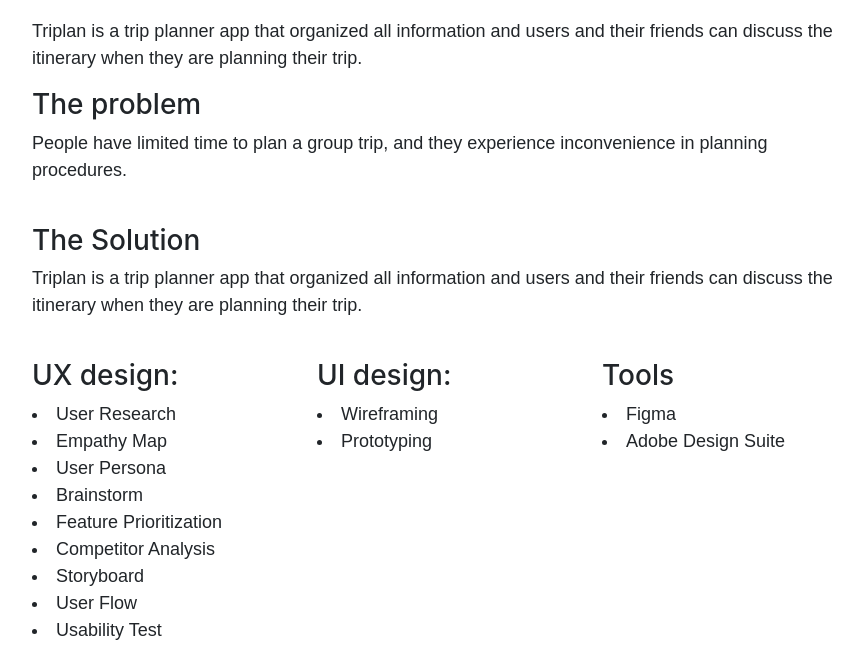
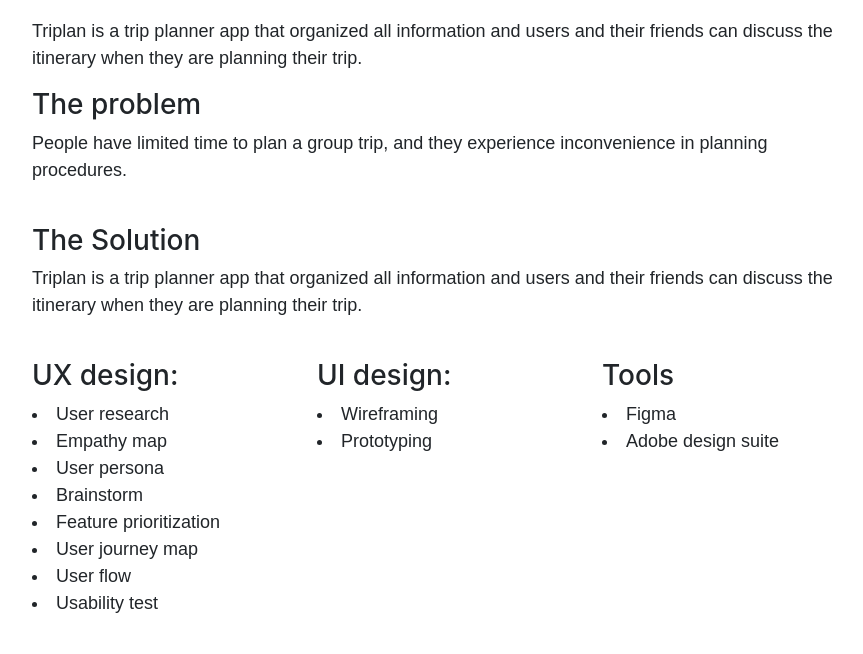
Before and after one commit to CHLaiLouis/UX_UI_HW_20, a plain HTML site: page index.html in a window 1280 px wide. Shown: the part 494-1148 px from the top of the page, without its empty margins (338-1201 px from the left). Drawn offline with nearby package versions, Linux system fonts and the light colour scheme.

Commit message:
skills updates

```diff
--- a/index.html
+++ b/index.html
@@ -70,22 +70,22 @@
                                     <h3>UX design:</h3>
 
 
-                                    <li>User Research</li>
+                                    <li>User research</li>
 
-                                    <li>Empathy Map</li>
-                                    <li>User Persona</li>
+                                    <li>Empathy map</li>
+                                    <li>User persona</li>
 
                                     <li>Brainstorm</li>
 
-                                    <li>Feature Prioritization</li>
+                                    <li>Feature prioritization</li>
 
-                                    <li>Competitor Analysis</li>
+                                    <li>User journey map</li>
 
-                                    <li>Storyboard</li>
 
-                                    <li>User Flow</li>
 
-                                    <li>Usability Test</li>
+                                    <li>User flow</li>
+
+                                    <li>Usability test</li>
 
                                 </div>
                                 <div class="col">
@@ -101,7 +101,7 @@
                                     <h3>Tools</h3>
 
                                     <li>Figma</li>
-                                    <li>Adobe Design Suite</li>
+                                    <li>Adobe design suite</li>
                                 </div>
                             </div>
                         </div>
```
